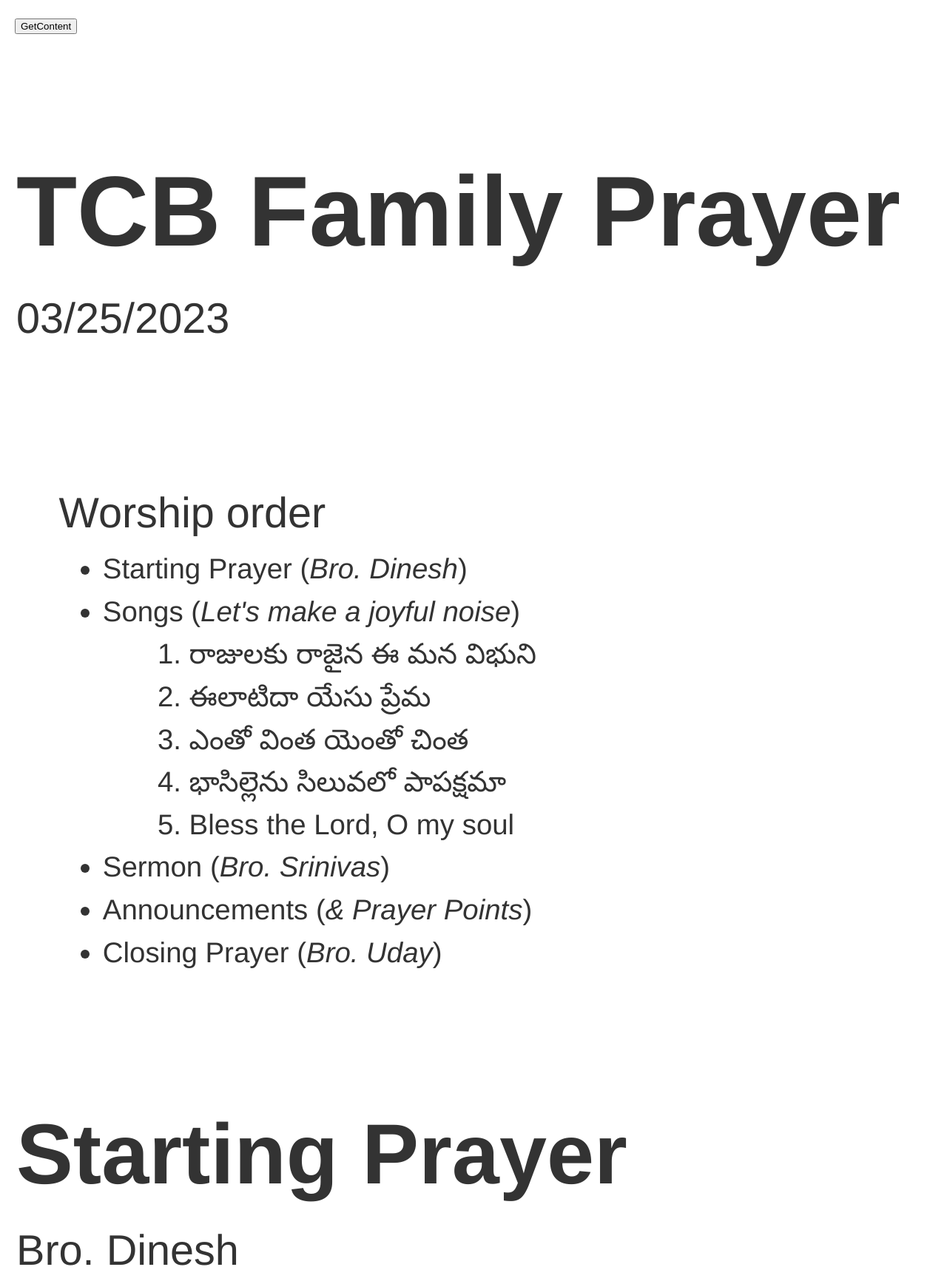
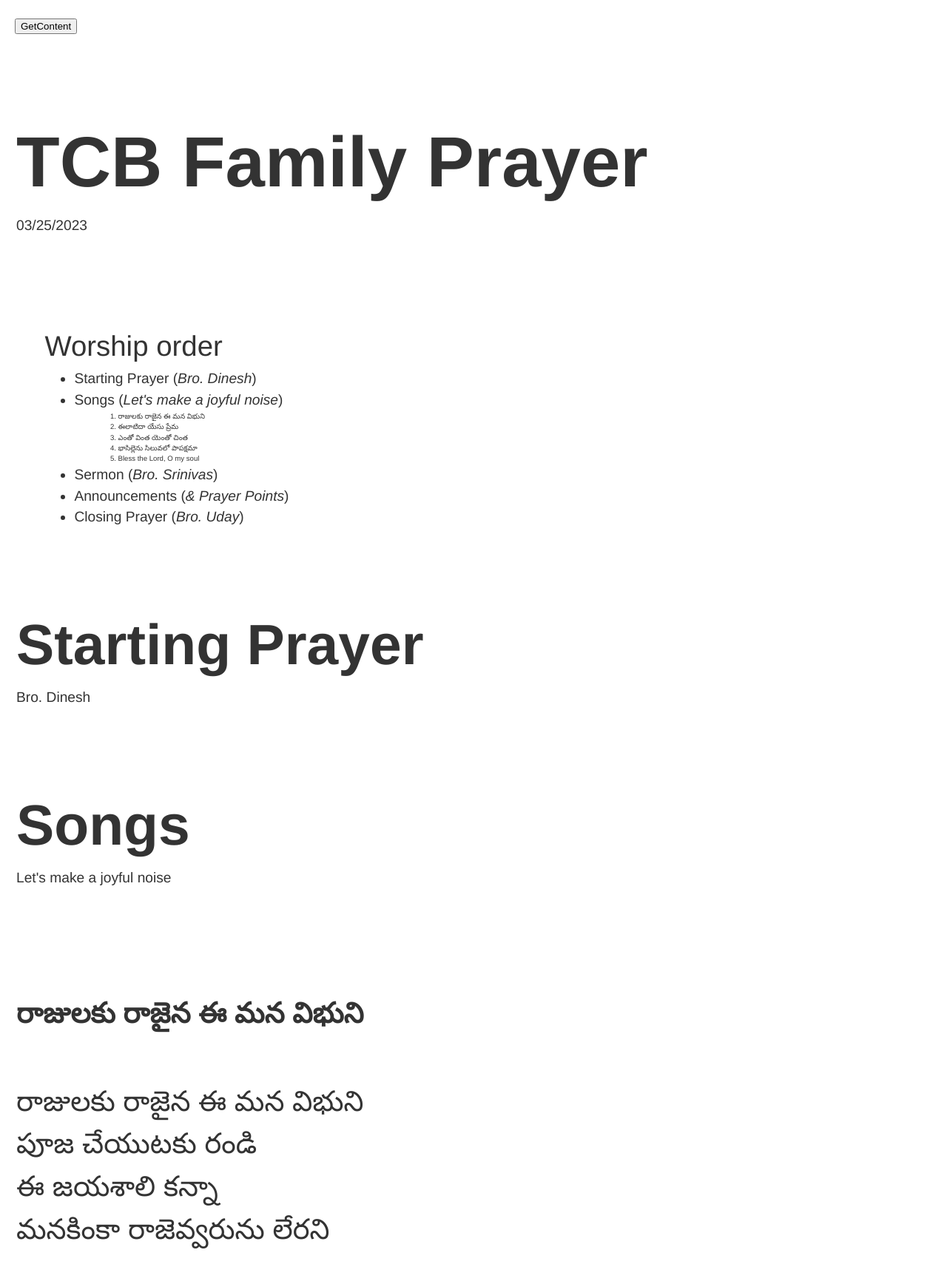
Before and after one commit to stltcb/stltcb, a plain HTML site: page bulletin.html in a window 1280 px wide. Shown: the top 1736 px of the page at 74% size. Drawn offline with Linux system fonts and the light colour scheme.

Commit message:
Update bulletin.css

```diff
--- a/css/bulletin.css
+++ b/css/bulletin.css
@@ -59,40 +59,40 @@
 
         .title {
             text-align: left;
-            font-size: 7em;
+            font-size: 5em;
             font-weight: bold;
             margin-bottom: 0px;
         }
 
         .sub-title {
             text-align: left;
-            font-size: 3em;
+            font-size: 1em;
             margin-top: 0px;
         }
 
         .list-title {
             text-align: left;
-            font-size: 3em;
+            font-size: 2em;
             margin-left: 1em;
             margin-bottom: 0;
         }
 
         .list {
             text-align: left;
-            font-size: 2em;
+            font-size: 1em;
             margin-top: 0.1em;
             margin-left: 2em;
         }
 
         .list-order {
             text-align: left;
-            font-size: 1em;
+            font-size: 0.5em;
             margin-left: 2em;
             margin-top: 0;
         }
 
         .section-title {
-            font-size: 6em;
+            font-size: 4em;
             font-weight: bold;
             /* margin: 0; */
             margin-bottom: 0;
@@ -104,7 +104,7 @@
         }
 
         .section-sub-title {
-            font-size: 3em;
+            font-size: 1em;
             /* margin: 0; */
             margin-top: 0;
             text-align: left;
@@ -124,7 +124,7 @@
         }
 
         .song-title {
-            font-size: 4em;
+            font-size: 2em;
             font-weight: bold;
             margin: 0;
             /* position: absolute; */
@@ -137,25 +137,25 @@
 
         .song-verse-large {
             text-align: left;
-            font-size: 4em;
+            font-size: 2em;
             margin: 0;
         }
 
         .song-verse {
             text-align: left;
-            font-size: 3em;
+            font-size: 1em;
             margin: 0;
         }
 
         .song-verse-small {
             text-align: left;
-            font-size: 2em;
+            font-size: 0.5em;
             margin: 0;
         }
 
         .title-left {
             text-align: left;
-            font-size: xx-large;
+            font-size: large;
             padding-left: 50px;
         }
 
@@ -177,7 +177,7 @@
             /* position: absolute; */
             right: 0;
             margin: 0;
-            font-size: 4em;
+            font-size: 2em;
             padding-right: 20px;
             text-align: right;
         }
```
